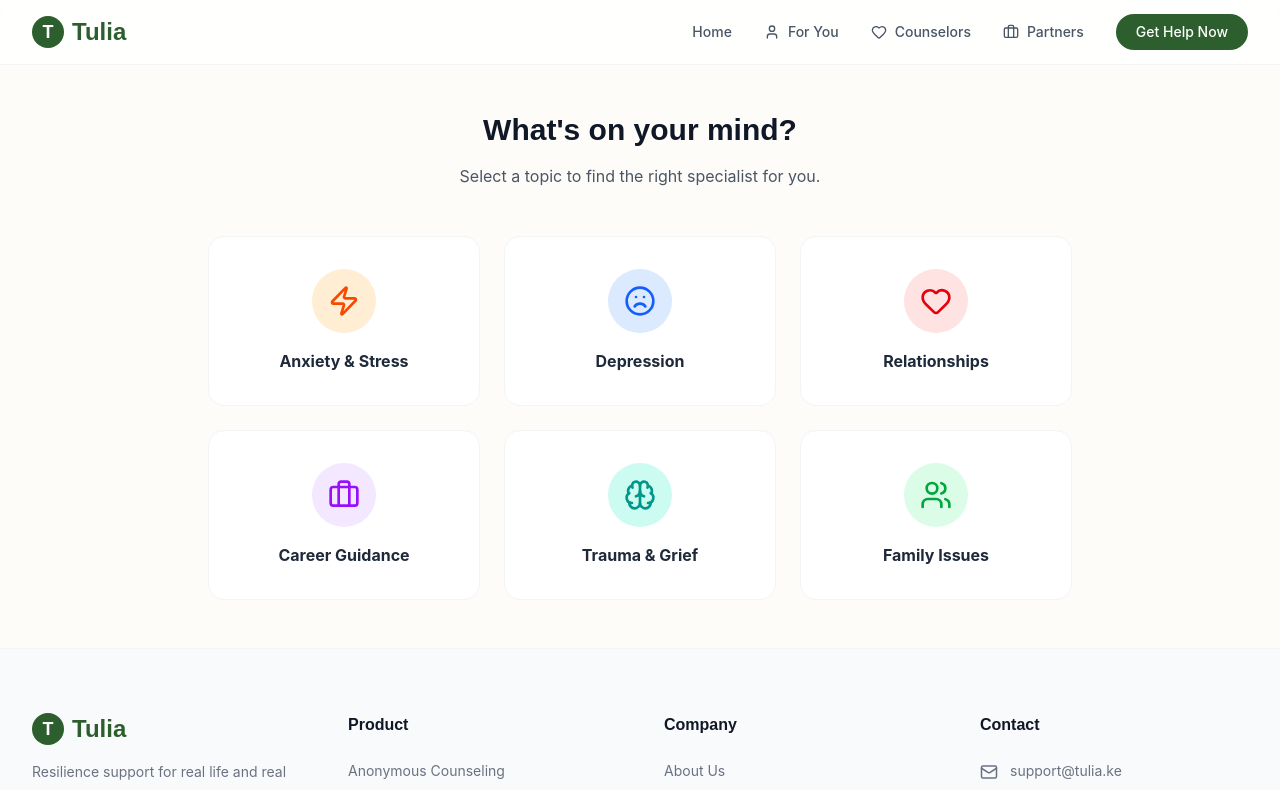
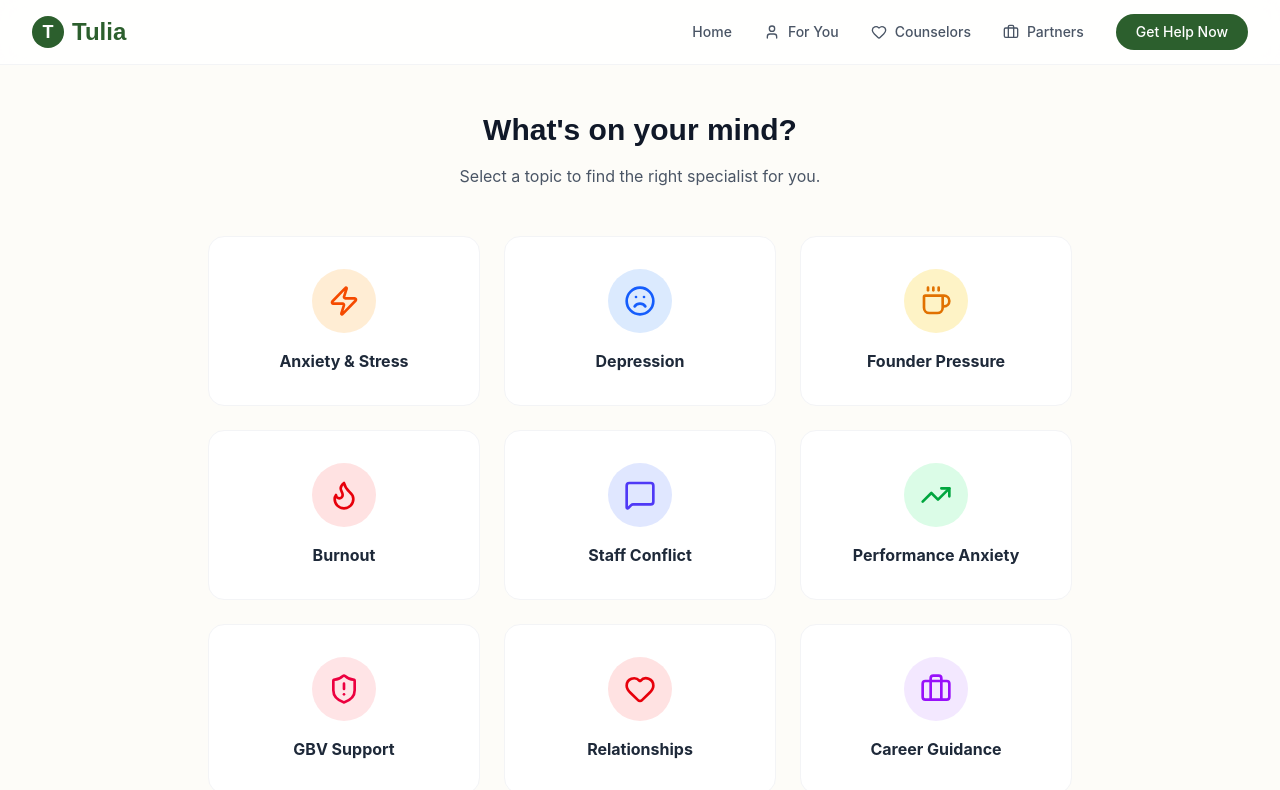
Before and after one commit to Lawrence137/tulia-antigravity, a React (Vite) app: page /book/category in a window 1280 px wide. Shown: the top 790 px of the page. Built offline with nearby package versions, Linux system fonts and the light colour scheme.

Commit message:
adds categories

```diff
--- a/src/pages/booking/CategorySelection.jsx
+++ b/src/pages/booking/CategorySelection.jsx
@@ -1,5 +1,9 @@
 import { useNavigate } from 'react-router-dom';
-import { Heart, Briefcase, Brain, Users, Zap, Frown } from 'lucide-react';
+import {
+    Heart, Briefcase, Brain, Users, Zap, Frown,
+    Flame, ShieldAlert, TrendingUp, Coffee,
+    Banknote, MessageSquare
+} from 'lucide-react';
 import { motion } from 'framer-motion';
 
 const CategorySelection = () => {
@@ -8,10 +12,16 @@ const CategorySelection = () => {
     const categories = [
         { id: 'anxiety', label: 'Anxiety & Stress', icon: Zap, color: 'bg-orange-100 text-orange-600' },
         { id: 'depression', label: 'Depression', icon: Frown, color: 'bg-blue-100 text-blue-600' },
+        { id: 'founder_pressure', label: 'Founder Pressure', icon: Coffee, color: 'bg-amber-100 text-amber-600' },
+        { id: 'burnout', label: 'Burnout', icon: Flame, color: 'bg-red-100 text-red-600' },
+        { id: 'staff_conflict', label: 'Staff Conflict', icon: MessageSquare, color: 'bg-indigo-100 text-indigo-600' },
+        { id: 'performance_anxiety', label: 'Performance Anxiety', icon: TrendingUp, color: 'bg-green-100 text-green-600' },
+        { id: 'gbv', label: 'GBV Support', icon: ShieldAlert, color: 'bg-rose-100 text-rose-600' },
         { id: 'relationships', label: 'Relationships', icon: Heart, color: 'bg-red-100 text-red-600' },
         { id: 'career', label: 'Career Guidance', icon: Briefcase, color: 'bg-purple-100 text-purple-600' },
         { id: 'trauma', label: 'Trauma & Grief', icon: Brain, color: 'bg-teal-100 text-teal-600' },
         { id: 'family', label: 'Family Issues', icon: Users, color: 'bg-green-100 text-green-600' },
+        { id: 'financial', label: 'Financial Stress', icon: Banknote, color: 'bg-emerald-100 text-emerald-600' },
     ];
 
     return (
@@ -19,14 +29,14 @@ const CategorySelection = () => {
             <h1 className="text-3xl font-display font-bold text-center text-gray-900 dark:text-white mb-4">What's on your mind?</h1>
             <p className="text-center text-gray-600 dark:text-gray-400 mb-12">Select a topic to find the right specialist for you.</p>
 
-            <div className="grid grid-cols-2 md:grid-cols-3 gap-6">
+            <div className="grid grid-cols-2 lg:grid-cols-3 gap-6">
                 {categories.map((cat, index) => (
                     <motion.button
                         key={cat.id}
                         onClick={() => navigate('/book/consultants')}
                         initial={{ opacity: 0, y: 20 }}
                         animate={{ opacity: 1, y: 0 }}
-                        transition={{ delay: index * 0.1 }}
+                        transition={{ delay: index * 0.05 }}
                         className="flex flex-col items-center justify-center p-8 bg-white dark:bg-zinc-900 rounded-2xl border border-gray-100 dark:border-zinc-800 hover:border-[var(--color-primary)] hover:shadow-lg transition-all group text-center"
                     >
                         <div className={`w-16 h-16 rounded-full flex items-center justify-center mb-4 text-2xl group-hover:scale-110 transition-transform ${cat.color}`}>
```
